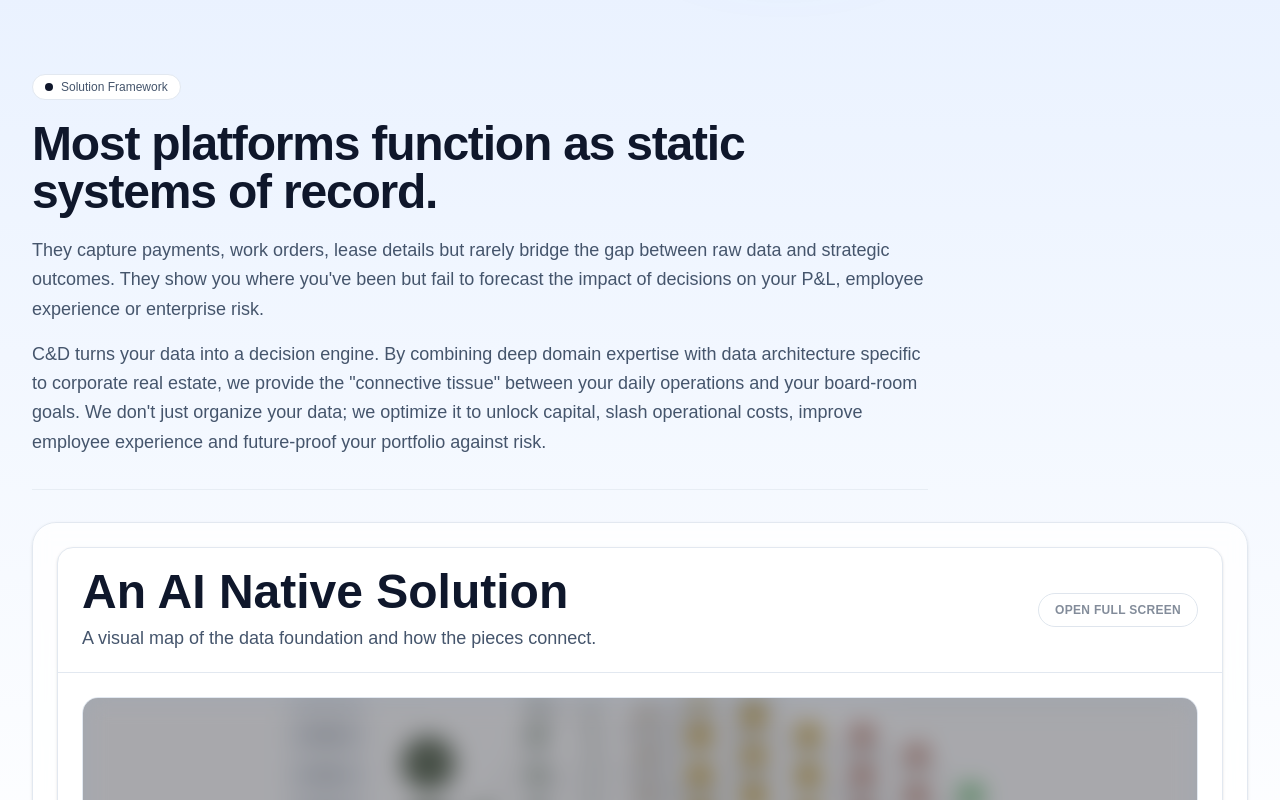
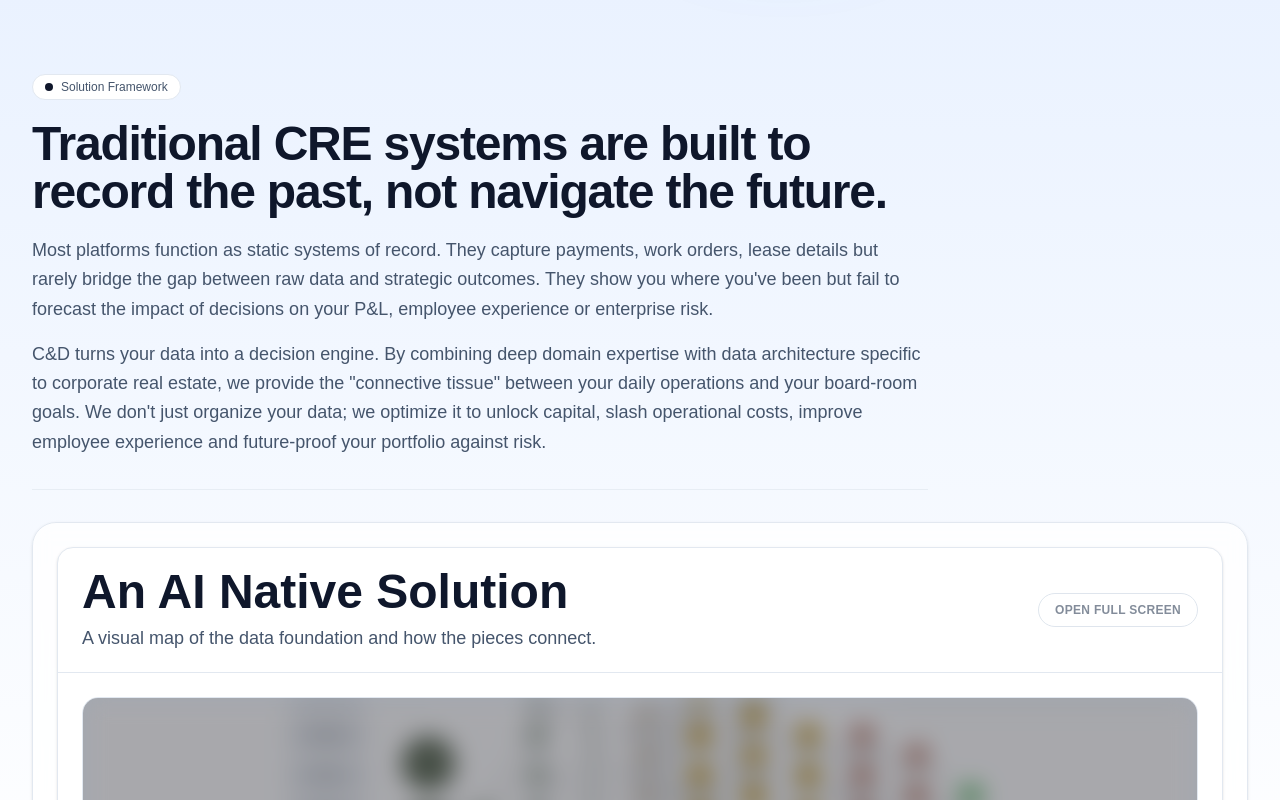
Before and after one commit to gliderhover/cd-consulting-site, a Next.js app: page / in a window 1280 px wide. Shown: the part 780-1580 px from the top of the page. Built offline with nearby package versions, Linux system fonts and the light colour scheme.

Commit message:
text update

```diff
--- a/app/page.tsx
+++ b/app/page.tsx
@@ -286,7 +286,11 @@ export default function Home() {
                 <h3 className="text-xl font-semibold text-white sm:text-2xl">
                   {solution.cta?.title ?? ""}
                 </h3>
-                <p className="text-white/80 sm:text-lg">{solution.cta?.body ?? ""}</p>
+                {solution.cta?.body ? (
+                  <p className="text-white/80 sm:text-lg">
+                    {boldPhrase(solution.cta.body, "Portfolio Data Audit")}
+                  </p>
+                ) : null}
                 {solution.cta?.bulletsTitle ? (
                   <div className="text-sm font-semibold text-white">
                     {solution.cta.bulletsTitle}
@@ -476,6 +480,18 @@ function splitOutcomeBullet(bullet: string): [string, string] {
   return [label, rest];
 }
 
+function boldPhrase(text: string, phrase: string) {
+  const index = text.indexOf(phrase);
+  if (index === -1) return text;
+  return (
+    <>
+      {text.slice(0, index)}
+      <span className="font-semibold text-white">{phrase}</span>
+      {text.slice(index + phrase.length)}
+    </>
+  );
+}
+
 function ContactSection(props: { content: Partial<ContactContent> }) {
   const description = props.content.body ?? props.content.subtitle ?? "";
   const emails = props.content.emails ?? [];
--- a/content/solution.json
+++ b/content/solution.json
@@ -1,8 +1,8 @@
 {
   "heroBadge": "Solution Framework",
-  "heroTitle": "Most platforms function as static systems of record.",
+  "heroTitle": "Traditional CRE systems are built to record the past, not navigate the future.",
   "heroParagraphs": [
-    "They capture payments, work orders, lease details but rarely bridge the gap between raw data and strategic outcomes. They show you where you've been but fail to forecast the impact of decisions on your P&L, employee experience or enterprise risk.",
+    "Most platforms function as static systems of record. They capture payments, work orders, lease details but rarely bridge the gap between raw data and strategic outcomes. They show you where you've been but fail to forecast the impact of decisions on your P&L, employee experience or enterprise risk.",
     "C&D turns your data into a decision engine. By combining deep domain expertise with data architecture specific to corporate real estate, we provide the \"connective tissue\" between your daily operations and your board-room goals. We don't just organize your data; we optimize it to unlock capital, slash operational costs, improve employee experience and future-proof your portfolio against risk."
   ],
   "graphicPlaceholder": "GRAPHIC TO BE INSERTED",
```
